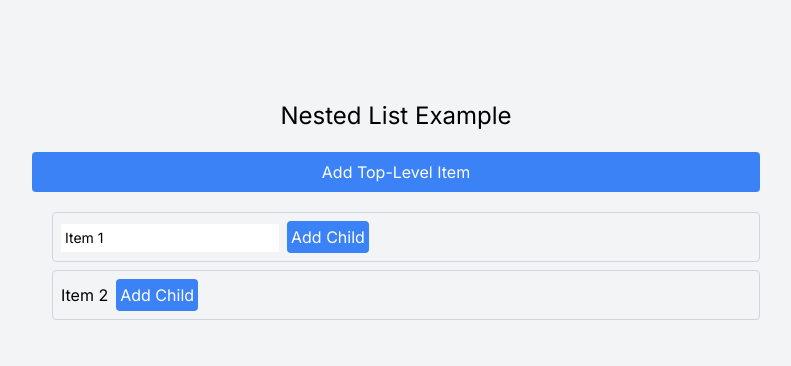
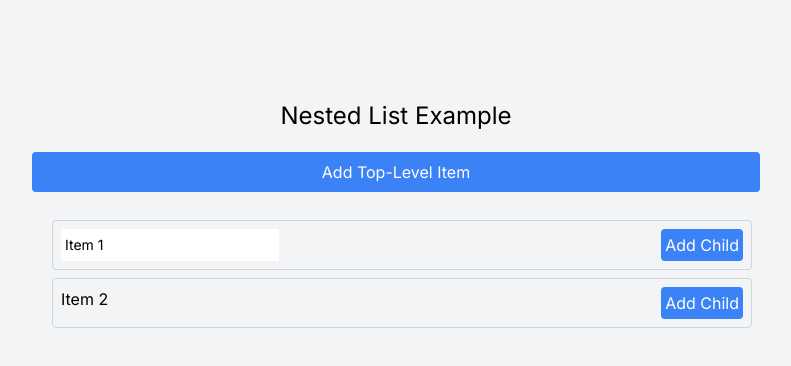
Before and after one commit to Reyhan-Rah/menu, a Next.js app: page / in a window 1280 px wide. Both pictures are taken after a click on the element "Item 1". Shown: the top 366 px of the page, without its empty margins (244-1035 px from the left). Built offline with nearby package versions, Linux system fonts and the light colour scheme.

Commit message:
fix style

```diff
--- a/src/app/components/NestedList.tsx
+++ b/src/app/components/NestedList.tsx
@@ -1,6 +1,6 @@
 "use client";
 
-import React, {useState} from 'react';
+import React, {useState} from "react";
 
 interface ItemType {
     name: string;
@@ -10,12 +10,12 @@ interface ItemType {
 const initialData: ItemType[] = [
     {
         name: "Item 1",
-        children: []
+        children: [],
     },
     {
         name: "Item 2",
-        children: []
-    }
+        children: [],
+    },
 ];
 
 interface ItemProps {
@@ -26,7 +26,13 @@ interface ItemProps {
     currentLevel: number;
 }
 
-const Item: React.FC<ItemProps> = ({item, onAddChild, onEdit, indexes, currentLevel}) => {
+const Item = ({
+                  item,
+                  onAddChild,
+                  onEdit,
+                  indexes,
+                  currentLevel,
+              }: ItemProps) => {
     const [isEditing, setIsEditing] = useState(false);
     const [newName, setNewName] = useState(item.name);
 
@@ -40,7 +46,8 @@ const Item: React.FC<ItemProps> = ({item, onAddChild, onEdit, indexes, currentLe
     };
 
     return (
-        <div className="ml-5 p-2 border border-gray-300 rounded mb-2 bg-gray-100 hover:bg-gray-200">
+        <div className="ml-5 p-2 border border-gray-300 rounded m-2 bg-gray-100 hover:bg-gray-200">
+            <div className="justify-between flex-1 flex">
                 {isEditing ? (
                     <input
                         type="text"
@@ -48,19 +55,24 @@ const Item: React.FC<ItemProps> = ({item, onAddChild, onEdit, indexes, currentLe
                         onChange={(e) => setNewName(e.target.value)}
                         onBlur={handleSave}
                         onKeyDown={(e) => {
-                        if (e.key === 'Enter') handleSave();
+                            if (e.key === "Enter") handleSave();
                         }}
-                    className="p-1 text-sm"
+                        className="p-1 text-sm text-black"
                     />
                 ) : (
-                <span onClick={handleEdit}>{item.name}</span>
+                    <span onClick={handleEdit} className="text-black">
+            {item.name}
+          </span>
                 )}
                 {currentLevel < 3 && (
-                <button className="ml-2 p-1 bg-blue-500 text-white rounded hover:bg-blue-700"
-                        onClick={() => onAddChild(indexes)}>
+                    <button
+                        className="ml-2 p-1 bg-blue-500 text-white rounded hover:bg-blue-700"
+                        onClick={() => onAddChild(indexes)}
+                    >
                         Add Child
                     </button>
                 )}
+            </div>
             {item.children.map((child, index) => (
                 <Item
                     key={index}
@@ -75,11 +87,11 @@ const Item: React.FC<ItemProps> = ({item, onAddChild, onEdit, indexes, currentLe
     );
 };
 
-const NestedList: React.FC = () => {
+const NestedList = () => {
     const [data, setData] = useState<ItemType[]>(initialData);
 
     const handleAddItem = () => {
-        setData([...data, {name: 'New Item', children: []}]);
+        setData([...data, {name: "New Item", children: []}]);
     };
 
     const handleAddChild = (indexes: number[]) => {
@@ -88,7 +100,7 @@ const NestedList: React.FC = () => {
 
         indexes.forEach((index, idx) => {
             if (idx === indexes.length - 1) {
-                currentLevel[index].children.push({name: 'New Child', children: []});
+                currentLevel[index].children.push({name: "New Child", children: []});
             } else {
                 currentLevel = currentLevel[index].children;
             }
@@ -112,7 +124,11 @@ const NestedList: React.FC = () => {
         setData(newData);
     };
 
-    const renderItems = (items: ItemType[], indexes: number[] = [], currentLevel: number = 0) => {
+    const renderItems = (
+        items: ItemType[],
+        indexes: number[] = [],
+        currentLevel: number = 0,
+    ) => {
         return items.map((item, index) => {
             const currentIndexes = [...indexes, index];
             return (
@@ -131,9 +147,13 @@ const NestedList: React.FC = () => {
     return (
         <div className="flex justify-center mt-20 w-full">
             <div className="max-w-screen-md w-full p-5">
-                <div className="text-2xl mb-5 text-center">Nested List Example</div>
-                <button className="mb-5 p-2 bg-blue-500 text-white rounded hover:bg-blue-700 w-full"
-                        onClick={handleAddItem}>
+                <div className="text-black text-2xl mb-5 text-center">
+                    Nested List Example
+                </div>
+                <button
+                    className="mb-5 p-2 bg-blue-500 text-white rounded hover:bg-blue-700 w-full"
+                    onClick={handleAddItem}
+                >
                     Add Top-Level Item
                 </button>
                 {renderItems(data)}
--- a/src/app/page.tsx
+++ b/src/app/page.tsx
@@ -1,9 +1,9 @@
 "use client";
 
-import React from 'react';
-import NestedList from './components/NestedList';
+import React from "react";
+import NestedList from "./components/NestedList";
 
-const Home: React.FC = () => {
+const Home = () => {
     return (
         <div className="min-h-screen bg-gray-100 flex justify-center">
             <NestedList/>
```
Lines whose indentation alone changed are shown as unchanged.
